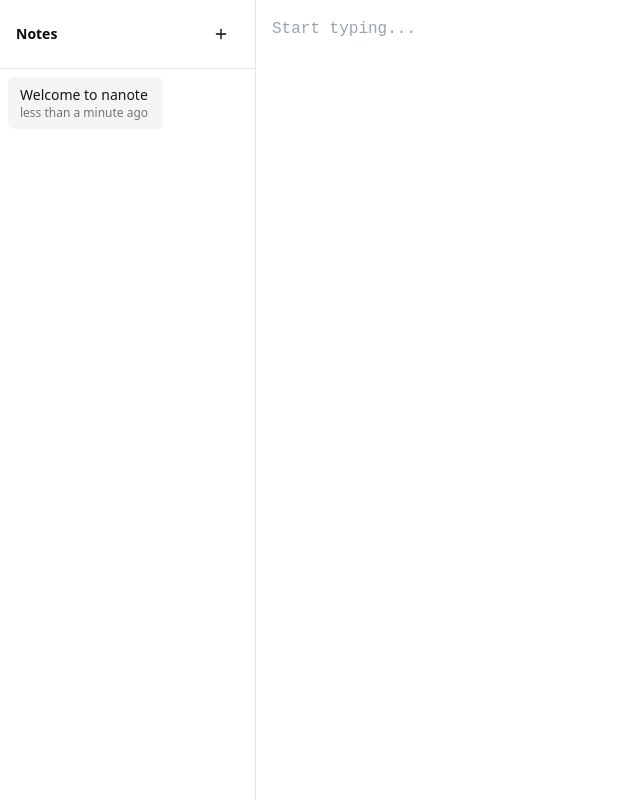
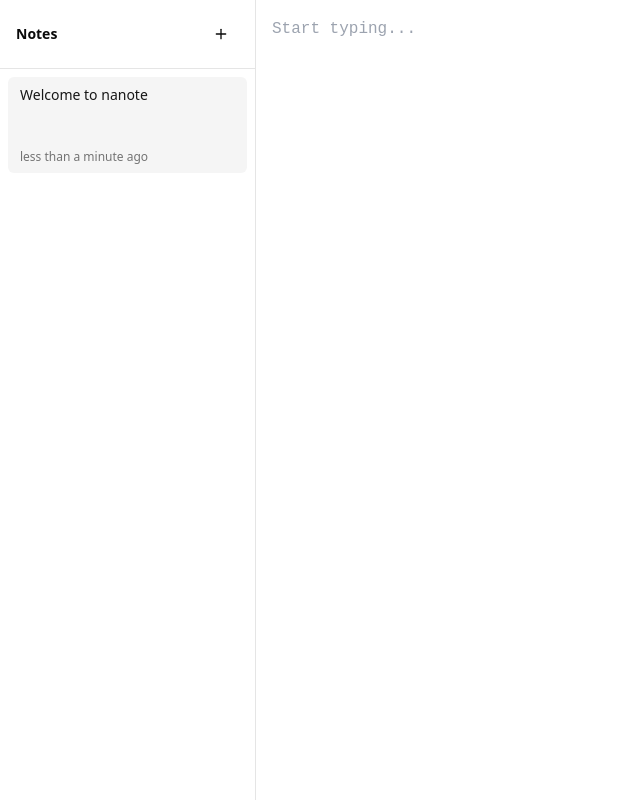
Before and after one commit to fxi/nanote, a React (Vite) app: page / in a window 1280 px wide. Shown: the whole page, without its empty margins (0-640 px from the left). Built offline with nearby package versions, Linux system fonts and the light colour scheme; a web font is replaced by a local one.

Commit message:
Fix note list layout for long titles

```diff
--- a/src/components/note-list.tsx
+++ b/src/components/note-list.tsx
@@ -116,11 +116,10 @@ export function NoteList({
             <ul className="space-y-1">
               {notes.map((note) => (
                 <li key={note.id} className="group">
-                  <div className="flex items-center gap-2">
                   <button
                     onClick={handleNoteSelect(note.id)}
                     className={cn(
-                        "flex-1 text-left px-3 py-2 rounded-md text-sm",
+                      "w-full text-left px-3 py-2 rounded-md text-sm flex flex-col",
                       "transition-colors duration-200 ease-in-out",
                       "hover:bg-accent hover:text-accent-foreground",
                       activeNoteId === note.id
@@ -147,11 +146,7 @@ export function NoteList({
                           {note.title || 'Untitled'}
                         </div>
                       )}
-                      <div className="text-xs text-muted-foreground truncate">
-                        {formatDistanceToNow(new Date(note.updatedAt), { addSuffix: true })}
-                      </div>
-                    </button>
-                    <div className="opacity-0 group-hover:opacity-100 transition-opacity pr-2 flex gap-1">
+                      <div className="opacity-0 group-hover:opacity-100 transition-opacity flex gap-1 mt-2">
                         <Button
                           variant="ghost"
                           size="icon"
@@ -171,7 +166,10 @@ export function NoteList({
                           <Trash2 className="h-4 w-4" />
                         </Button>
                       </div>
+                      <div className="text-xs text-muted-foreground truncate mt-1">
+                        {formatDistanceToNow(new Date(note.updatedAt), { addSuffix: true })}
                       </div>
+                    </button>
                 </li>
               ))}
             </ul>
```
Lines whose indentation alone changed are shown as unchanged.
